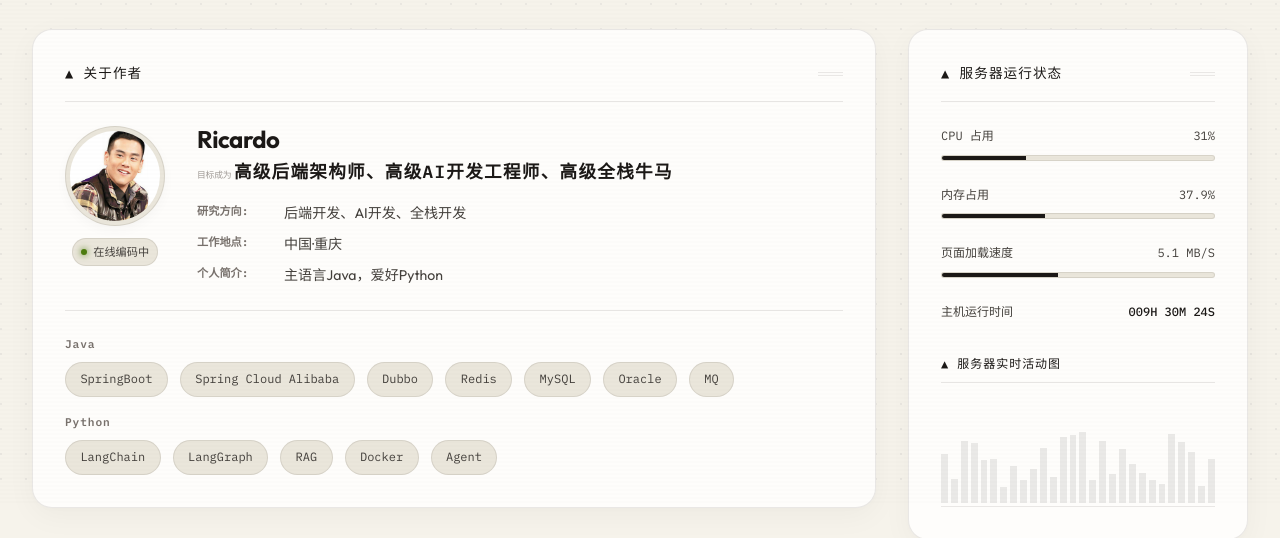
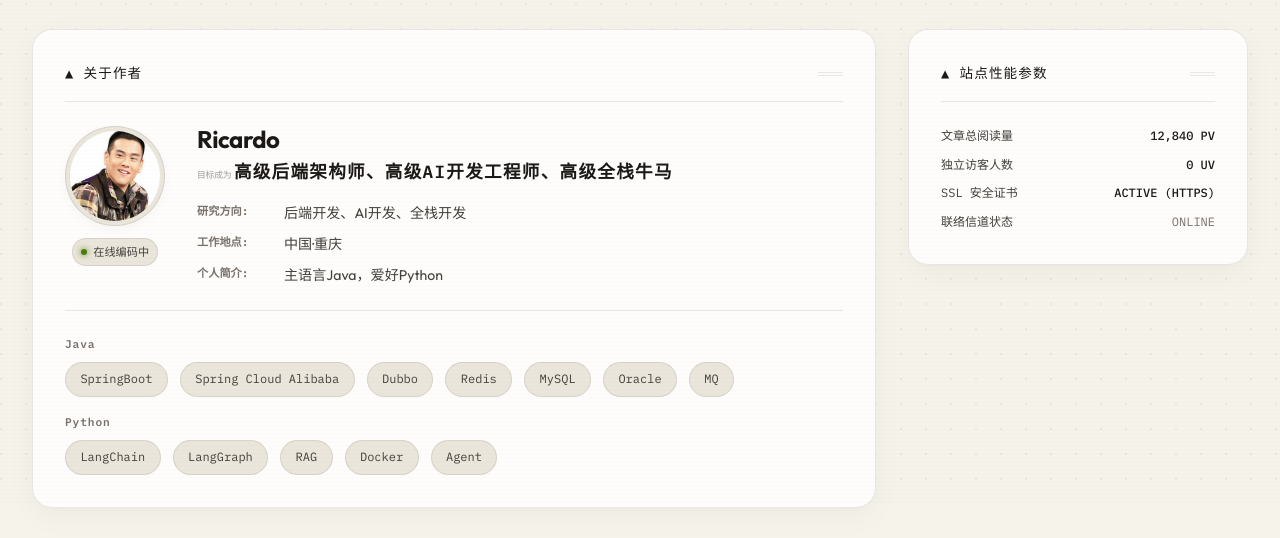
Before and after one commit to Ricardoliuliuliu/RicardoBlogNew, a website built with Vite: page index.html in a window 1280 px wide. Shown: the part 297-835 px from the top of the page. Built offline with nearby package versions, Linux system fonts and the light colour scheme; files whose address does not match are found by name.

Commit message:
chore: remove simulated server status panel and telemetry animation logic

```diff
--- a/index.html
+++ b/index.html
@@ -171,58 +171,6 @@
 
             <!-- Right Telemetry Panel -->
             <aside class="dashboard-sidebar">
-              <div class="technical-panel">
-                <div class="panel-header">
-                  <div class="panel-title" id="panel-title-telemetry">Server Status</div>
-                  <div class="panel-decor-lines"></div>
-                </div>
-
-                <div class="telemetry-row">
-                  <div class="telemetry-label">
-                    <span id="lbl-cpu">CPU USAGE</span>
-                    <span id="stat-cpu-val">0%</span>
-                  </div>
-                  <div class="telemetry-bar-bg">
-                    <div class="telemetry-bar-fill" id="stat-cpu-fill"></div>
-                  </div>
-                </div>
-
-                <div class="telemetry-row">
-                  <div class="telemetry-label">
-                    <span id="lbl-mem">RAM USAGE</span>
-                    <span id="stat-mem-val">0%</span>
-                  </div>
-                  <div class="telemetry-bar-bg">
-                    <div class="telemetry-bar-fill" id="stat-mem-fill"></div>
-                  </div>
-                </div>
-
-                <div class="telemetry-row">
-                  <div class="telemetry-label">
-                    <span id="lbl-band">PAGE LOAD SPEED</span>
-                    <span id="stat-band-val">0 MB/S</span>
-                  </div>
-                  <div class="telemetry-bar-bg">
-                    <div class="telemetry-bar-fill" id="stat-band-fill"></div>
-                  </div>
-                </div>
-
-                <div class="telemetry-row" style="margin-top: 1.5rem;">
-                  <div class="telemetry-label">
-                    <span id="lbl-uptime">HOST UPTIME</span>
-                    <span id="sys-uptime" style="color: var(--text-primary); font-weight: 500;">000H 00M 00S</span>
-                  </div>
-                </div>
-
-                <div class="panel-header"
-                  style="margin-top: 2rem; border-bottom: 1px solid var(--border-color); padding-bottom: 0.5rem;">
-                  <div class="panel-title" id="title-live-graph" style="font-size: 0.75rem;">Live Activity Graph</div>
-                </div>
-                <div class="chart-container" id="telemetry-chart">
-                  <!-- Rendered dynamically -->
-                </div>
-              </div>
-
               <!-- Technical Info Widget -->
               <div class="technical-panel">
                 <div class="panel-header">
--- a/src/main.js
+++ b/src/main.js
@@ -178,14 +178,8 @@ function router() {
   if (hash === '#home' || hash === '') {
     showPage('home');
     renderHomeFeed();
-    initTelemetryAnimation();
     updateRealtimeMetrics();
   } else {
-    // Clear telemetry polling when leaving home page to optimize background performance
-    if (telemetryInterval) {
-      clearInterval(telemetryInterval);
-      telemetryInterval = null;
-    }
 
     if (hash === '#posts') {
       showPage('posts');
@@ -261,55 +255,7 @@ function initSystemMetrics() {
   setInterval(updateTimes, 1000);
 }
 
-let telemetryInterval;
-function initTelemetryAnimation() {
-  if (telemetryInterval) clearInterval(telemetryInterval);
-
-  const fillCpu = document.getElementById('stat-cpu-fill');
-  const labelCpu = document.getElementById('stat-cpu-val');
-  const fillMem = document.getElementById('stat-mem-fill');
-  const labelMem = document.getElementById('stat-mem-val');
-  const fillBand = document.getElementById('stat-band-fill');
-  const labelBand = document.getElementById('stat-band-val');
-  const chart = document.getElementById('telemetry-chart');
-
-  // Initialize interactive SVG chart bars
-  if (chart && chart.children.length === 0) {
-    for (let i = 0; i < 28; i++) {
-      const bar = document.createElement('div');
-      bar.className = 'chart-bar';
-      bar.style.height = `${Math.floor(Math.random() * 60) + 15}%`;
-      chart.appendChild(bar);
-    }
-  }
-
-  function updateMeters() {
-    const cpu = Math.floor(Math.random() * 35) + 12;
-    if (fillCpu) fillCpu.style.width = `${cpu}%`;
-    if (labelCpu) labelCpu.innerText = `${cpu}%`;
-
-    const mem = (Math.sin(Date.now() / 20000) * 5 + 42).toFixed(1);
-    if (fillMem) fillMem.style.width = `${mem}%`;
-    if (labelMem) labelMem.innerText = `${mem}%`;
-
-    const band = (Math.random() * 8 + 2.1).toFixed(1);
-    if (fillBand) fillBand.style.width = `${(band / 12) * 100}%`;
-    if (labelBand) labelBand.innerText = `${band} MB/S`;
-
-    if (chart) {
-      const bars = chart.getElementsByClassName('chart-bar');
-      if (bars.length > 0) {
-        for (let i = 0; i < bars.length - 1; i++) {
-          bars[i].style.height = bars[i + 1].style.height;
-        }
-        bars[bars.length - 1].style.height = `${cpu * 1.5}%`;
-      }
-    }
-  }
-
-  updateMeters();
-  telemetryInterval = setInterval(updateMeters, 1500);
-}
+// Telemetry animation removed.
 
 async function updateRealtimeMetrics() {
   const pvVal = document.getElementById('param-pv-value');
@@ -610,13 +556,7 @@ function updateLanguageUI() {
   setTxt('feed-title-latest', dict.latestLogs);
   setTxt('feed-all-link', dict.viewAllDirectory);
 
-  // Telemetry labels
-  setTxt('panel-title-telemetry', dict.telemetryTitle);
-  setTxt('lbl-cpu', dict.cpuLoad);
-  setTxt('lbl-mem', dict.memAllocation);
-  setTxt('lbl-band', dict.bandwidthTransmit);
-  setTxt('lbl-uptime', dict.systemUptime);
-  setTxt('title-live-graph', dict.liveActivityGraph);
+  // Telemetry labels removed
 
   // Site params
   setTxt('panel-title-relays', dict.relayParameters);
```
